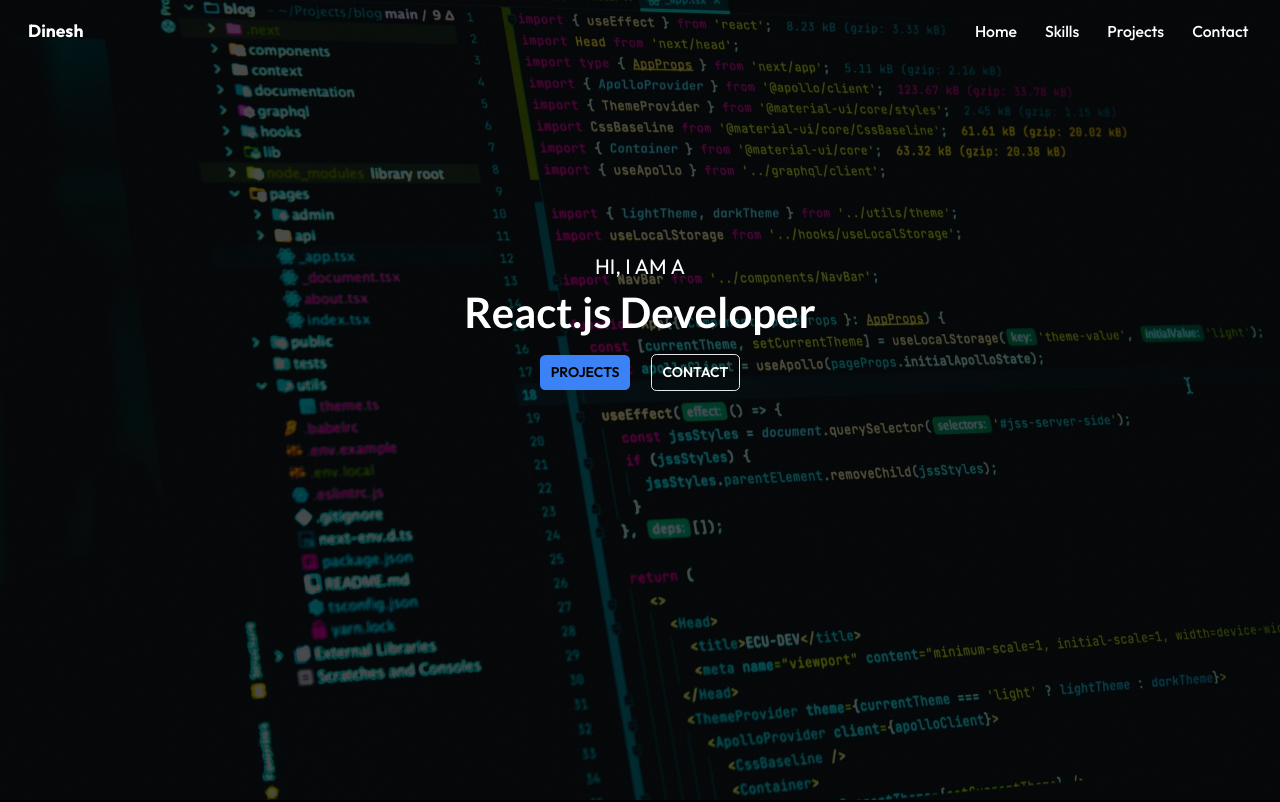
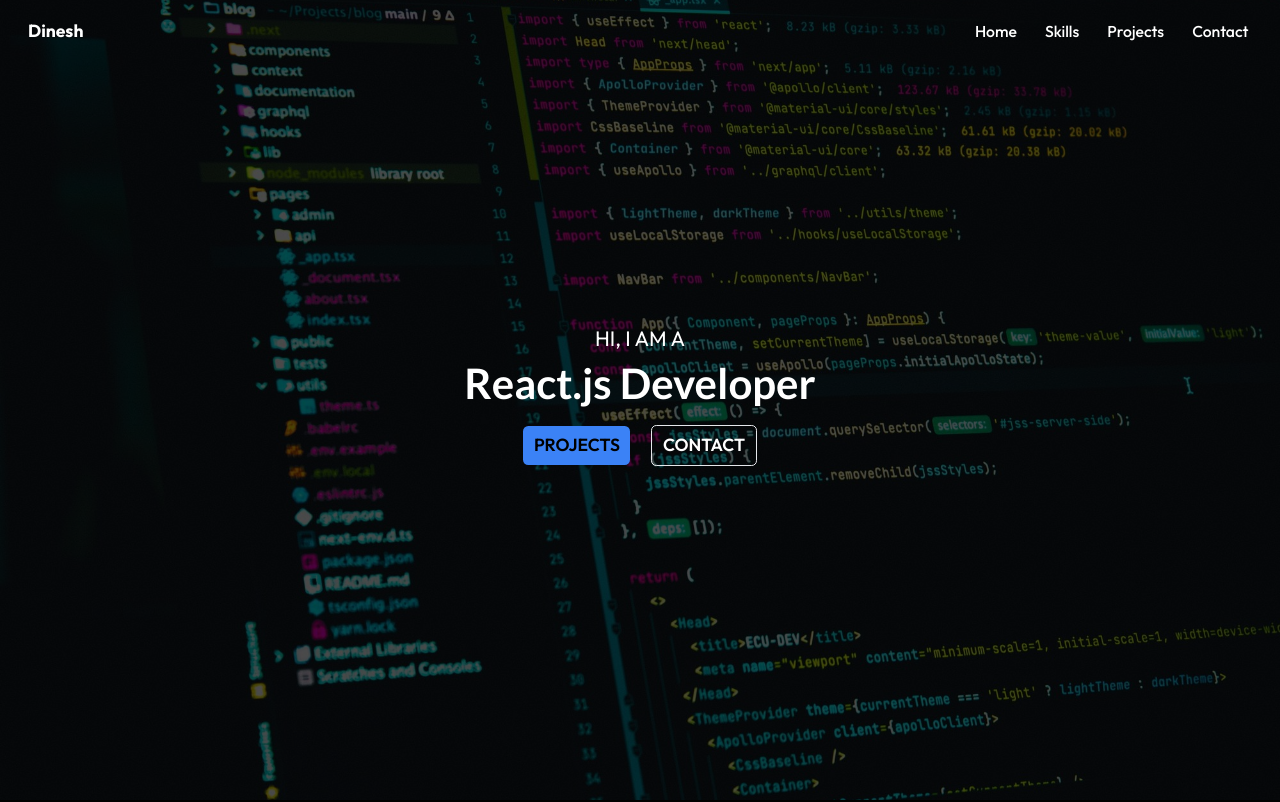
Before and after one commit to Dinesh9350/react-portfoilio, a React (Create React App) app: page / in a window 1280 px wide. Shown: the top 802 px of the page. Built offline with nearby package versions, Linux system fonts and the light colour scheme.

Commit message:
solving bg height issue

```diff
--- a/src/components/Home.js
+++ b/src/components/Home.js
@@ -9,8 +9,10 @@ const Home = () => {
 
   return (
     <div className='bg-black'>
-      <div className='text-white h-vh bg-img' style={styles.header}></div>
-      <div style={styles.content} className='pt-72 text-white'>
+      <div className='text-white h-svh bg-img' style={styles.header}></div>
+      <div style={styles.content} className='text-white'>
+        <div className=' text-white text-xl flex flex-wrap justify-center items-center h-screen'>
+          <div>
             <p
               data-aos='zoom-out'
               data-aos-duration='500'
@@ -46,6 +48,8 @@ const Home = () => {
             </div>
           </div>
         </div>
+      </div>
+    </div>
   );
 };
 
--- a/src/components/Projects.js
+++ b/src/components/Projects.js
@@ -9,8 +9,10 @@ const Projects = () => {
   );
   return (
     <div className='bg-black '>
-      <div className='text-white h-96 bg-img' style={styles.header}></div>
-      <div style={styles.content} className='py-72 text-white'>
+      <div className='text-white h-svh bg-img' style={styles.header}></div>
+      <div style={styles.content} className=' text-white '>
+        <div className=' text-white text-xl flex flex-wrap justify-center items-center h-screen'>
+          <div>
             <h1
               data-aos='zoom-out'
               data-aos-duration='500'
@@ -19,21 +21,25 @@ const Projects = () => {
             >
               Projects
             </h1>
-        <div data-aos='fade-up'
+            <div
+              data-aos='fade-up'
               data-aos-duration='500'
-          data-aos-once='true'className='text-center text-xl'>
+              data-aos-once='true'
+              className='text-center text-xl'
+            >
               <p>
-            <span className='font-semibold'>Libraries: </span>React.js, Redux,
-            React Router Dom,
+                <span className='font-semibold'>Libraries: </span>React.js,
+                Redux, React Router Dom,
               </p>
               <p>
-            <span className='font-semibold'>Frameworks: </span> Tailwind Css,
-            Bootstrap
+                <span className='font-semibold'>Frameworks: </span> Tailwind
+                Css, Bootstrap
               </p>
               <p>
-            <span className='font-semibold'>Languages: </span> Javascript, Html,
-            Css
+                <span className='font-semibold'>Languages: </span> Javascript,
+                Html, Css
               </p>
+            </div>
           </div>
         </div>
         <div className='p-10  flex  flex-wrap justify-center items-center'>
@@ -42,6 +48,7 @@ const Projects = () => {
           })}
         </div>
       </div>
+    </div>
   );
 };
 
--- a/src/components/Skills.js
+++ b/src/components/Skills.js
@@ -25,9 +25,9 @@ const styles = {
 const Skills = () => {
   return (
     <div className=''>
-      <div className='text-white h-lvh bg-img' style={styles.header}></div>
-      <div  className='' style={styles.content}>
-        <div  className='flex flex-wrap justify-center items-center mt-20 lg:mx-48'>
+      <div className='text-white h-svh bg-img' style={styles.header}></div>
+      <div className='' style={styles.content}>
+        <div className='flex flex-wrap justify-center items-center mt-20 lg:mx-48'>
           {skillsdata.map((skill) => {
             return <SkillsCard key={Skills.id} {...skill} />;
           })}
--- a/src/index.js
+++ b/src/index.js
@@ -1,5 +1,5 @@
 import React from 'react';
-import ReactDOM from 'react-dom';
+import ReactDOM from 'react-dom/client';
 import 'semantic-ui-css/semantic.min.css';
 import { createBrowserRouter, RouterProvider } from 'react-router-dom';
 import './index.css';
```
Lines whose indentation alone changed are shown as unchanged.
